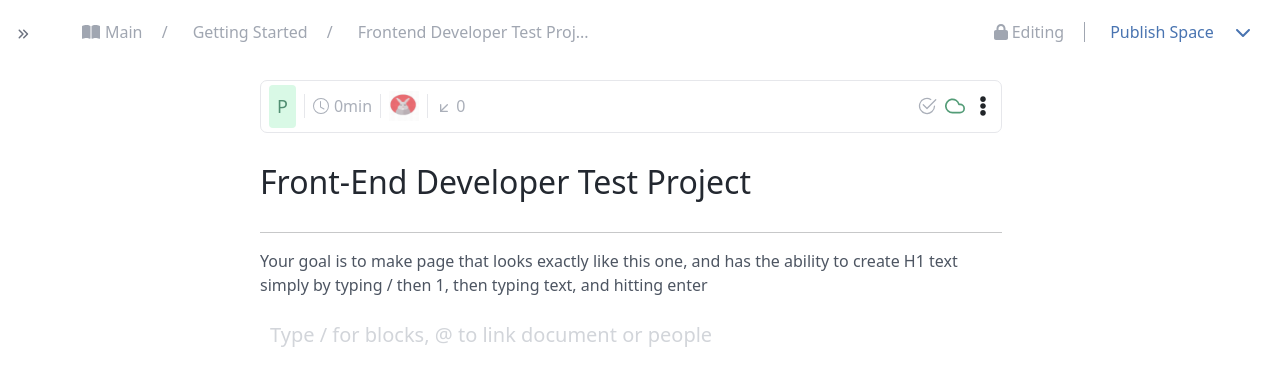
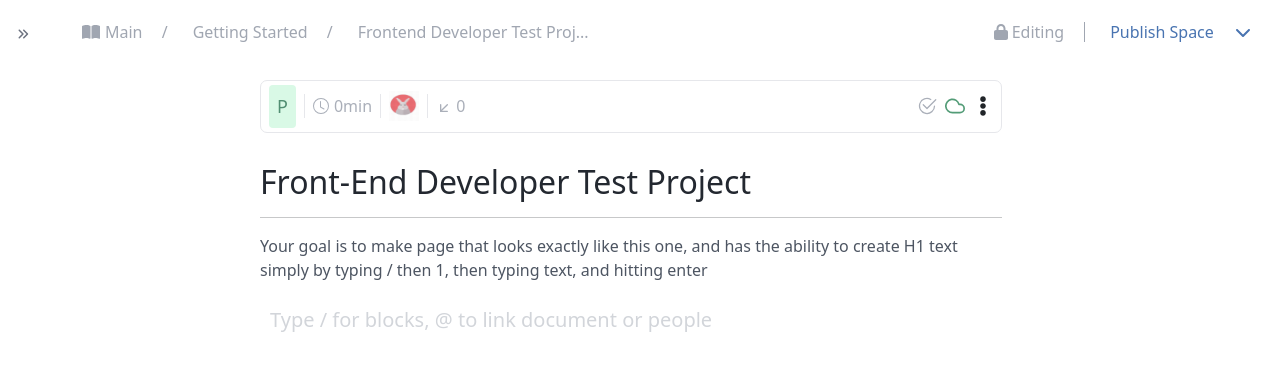
Before and after one commit to Adanzeakonobi/Frontend-test, a React (Create React App) app: page / in a window 1280 px wide. Shown: the top 386 px of the page. Built offline with nearby package versions, Linux system fonts and the light colour scheme.

Commit message:
Update the view of the home page

```diff
--- a/src/components/layouts/home.js
+++ b/src/components/layouts/home.js
@@ -36,6 +36,7 @@ const Home = () => {
 			}
 		}
 	};
+
 
     return (
         <div>
--- a/src/components/layouts/styles/Home.module.css
+++ b/src/components/layouts/styles/Home.module.css
@@ -7,7 +7,6 @@
 
   .description h2 {
     color: #232830;
-    padding-bottom: 15px;
    }
 
   .description h2 span {
```
